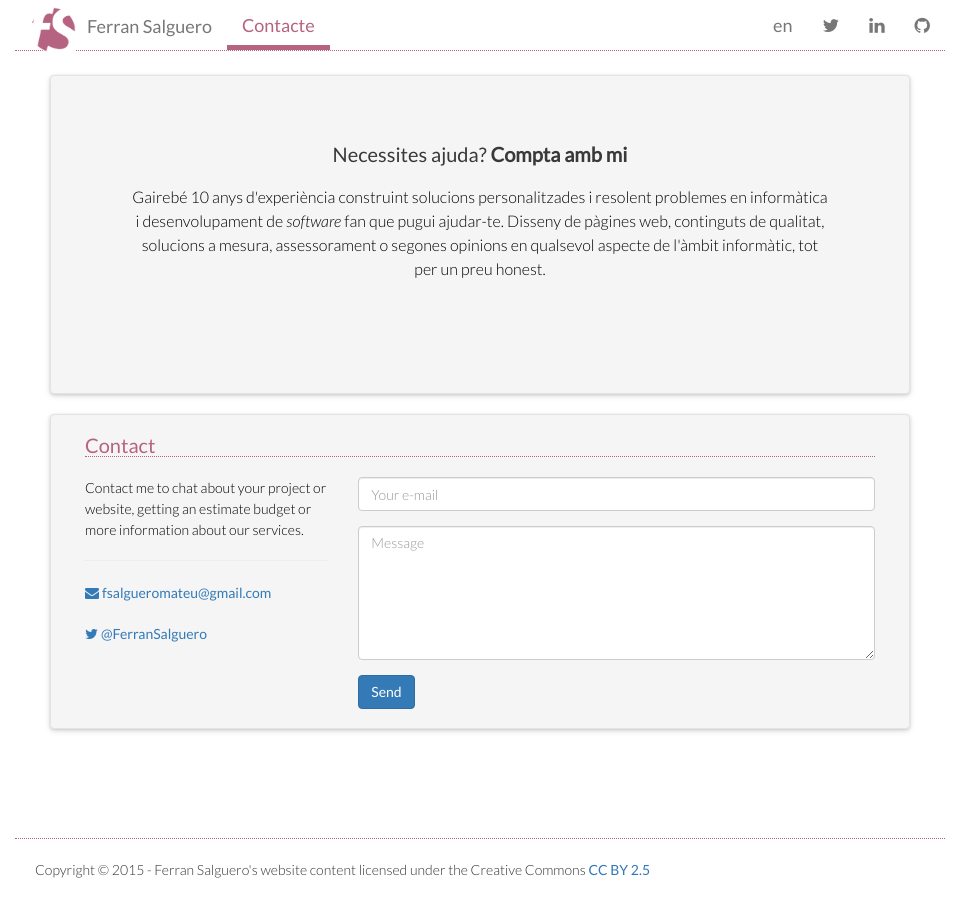
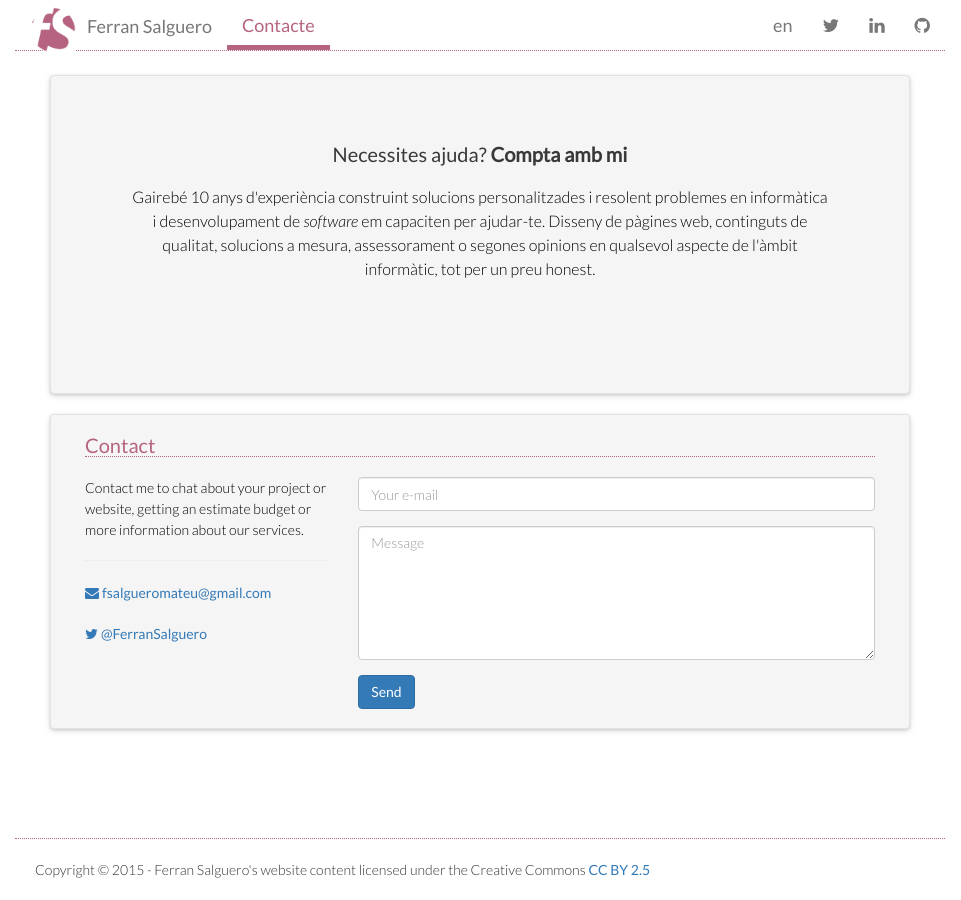
Before and after one commit to FerranSalguero/ferransalguero.github.io, a Jekyll site: the page built from cat/index.html, in a window 1280 px wide. Shown: the whole page, without its empty margins (160-1121 px from the left). Built offline with Jekyll 4.4.1, drawn with Linux system fonts in a browser that asks for light colours; nearby versions of some CDN libraries; library files that are not in the unit come from our copies.

Commit message:
cat message

```diff
--- a/cat/index.html
+++ b/cat/index.html
@@ -6,7 +6,7 @@ layout: default_cat
   <div class="row well shadow">
     <div class="col-xs-12 jumbotron text-center">
       <h2>Necessites ajuda? <b>Compta amb mi</b></h2>
-      <p>Gairebé 10 anys d'experiència construint solucions personalitzades i resolent problemes en informàtica i desenvolupament de <i>software</i> fan que pugui ajudar-te. Disseny de pàgines web, continguts de qualitat, solucions a mesura, assessorament o segones opinions en qualsevol aspecte de l'àmbit informàtic, tot per un preu honest. </p>
+      <p>Gairebé 10 anys d'experiència construint solucions personalitzades i resolent problemes en informàtica i desenvolupament de <i>software</i> em capaciten per ajudar-te. Disseny de pàgines web, continguts de qualitat, solucions a mesura, assessorament o segones opinions en qualsevol aspecte de l'àmbit informàtic, tot per un preu honest. </p>
     </div>
   </div>
 
```
